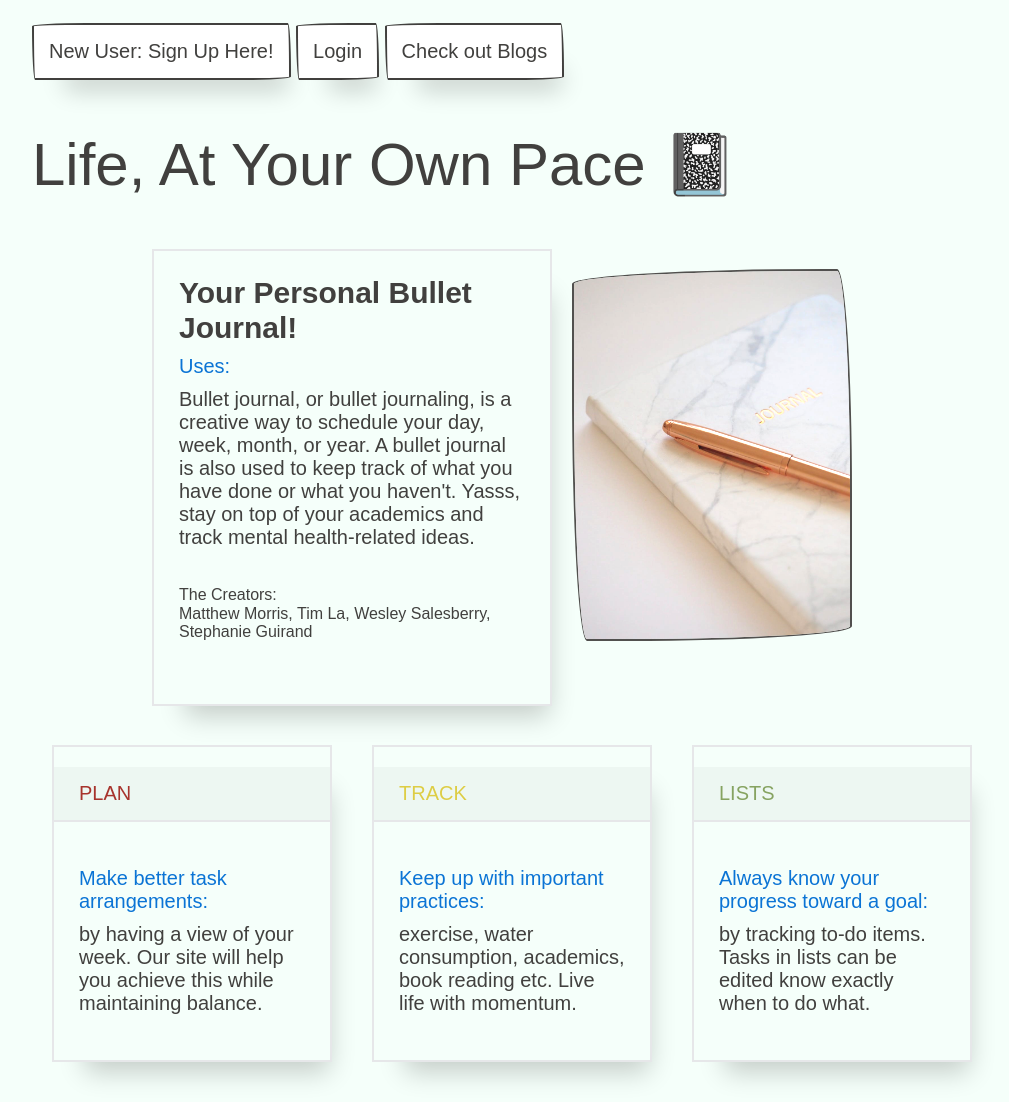
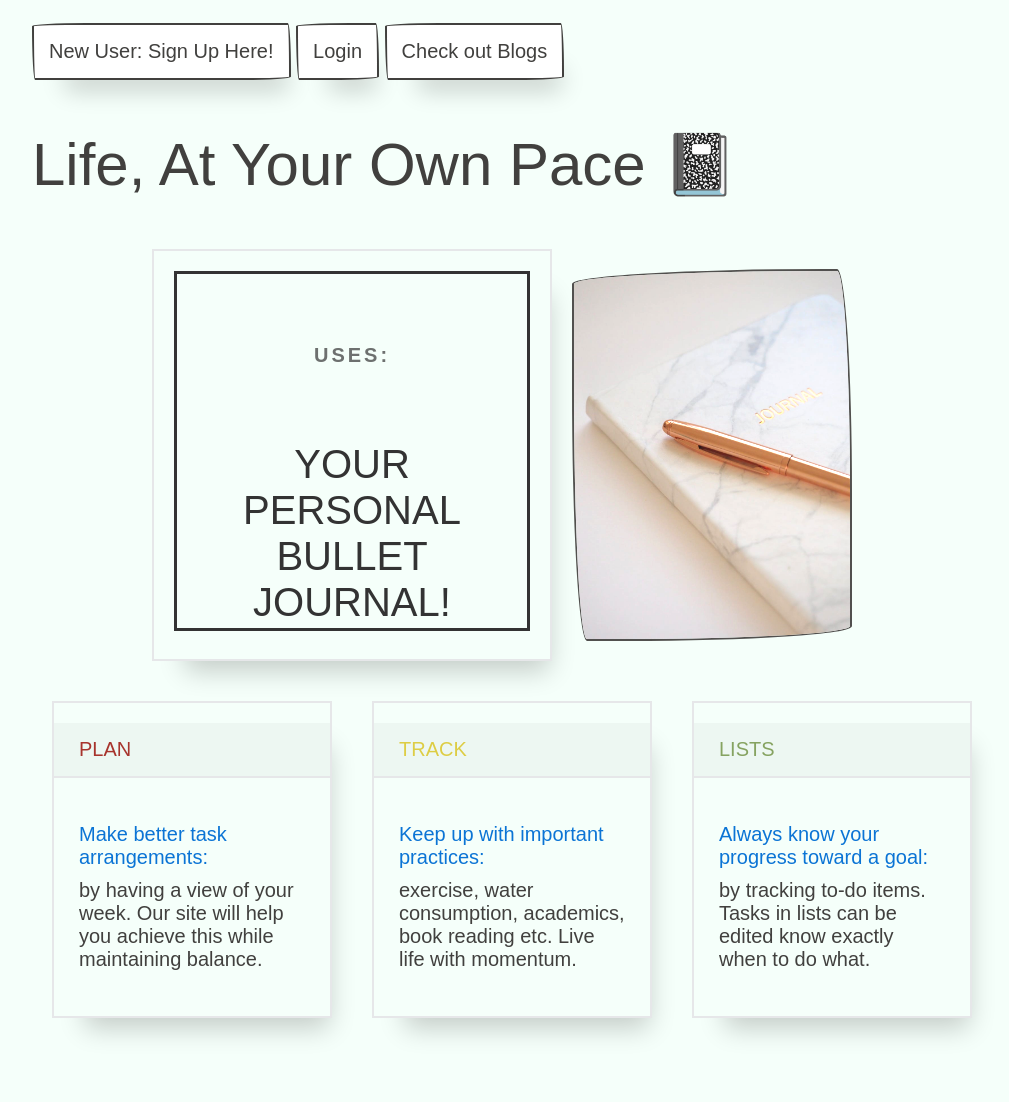
Before and after one commit to tla111/bullet-journal-capstone, a Django app: page / in a window 1280 px wide. Shown: the whole page, without its empty margins (128-1137 px from the left). After the commit the page ends 1037 px from the top, so only its background shows below. Run offline with Django 3.2, Linux system fonts and the light colour scheme; some libraries are stand-ins or nearby versions; some web fonts are replaced.

Commit message:
made changes to home page

```diff
--- a/templates/blog/index.html
+++ b/templates/blog/index.html
@@ -88,8 +88,13 @@
                     <hr></a>
                     {% if post.author.id  != request.user.id %}
                         <p>Tag: {{post.tags}}</p>
+                        <p><i class="fas fa-hand-spock"></i> Likes: {{post.likes}} </p>
+                        {% comment %} <p><i class="fas fa-lemon"></i> Dislikes: {{post.dislikes}} </p> {% endcomment %}
                         <p> Comments: {{post.comments.count}} </p>
                     {% else %}
+                        <p>Tag: {{post.tags}}</p>
+                        <p><i class="fas fa-hand-spock"></i> Likes: {{post.likes}} </p>
+                        {% comment %} <p><i class="fas fa-lemon"></i> Dislikes: {{post.dislikes}} </p> {% endcomment %}
                         <p>Comments: {{post.comments.count}} </p>
                         <a class="paper-btn btn-danger" popover-top=" ARE YOU SURE❓" href="/delete_post/{{post.id}}">Delete</a>
                         <a  class="paper-btn btn-success"  href="/edit_post/{{post.id}}">Edit Post</a>
--- a/templates/blog/results.html
+++ b/templates/blog/results.html
@@ -84,6 +84,9 @@
                     <hr></a>
                     {% if post.author.id  != request.user.id %}
                         <p>Tags: {{post.tags}}</p>
+                        <p><i class="fas fa-hand-spock"></i> Likes: {{post.likes}} </p>
+                        <p><i class="fas fa-lemon"></i> Dislikes: {{post.dislikes}} </p>
+                        <p>Comments: {{post.comments.count}} </p>
                     {% else %}
                         <a class="paper-btn btn-danger" popover-top="ARE YOU SURE❓" href="/delete_post/{{post.id}}">Delete</a>
                         <a class="paper-btn btn-success" href="/edit_post/{{post.id}}">Edit Post</a>
--- a/templates/home.html
+++ b/templates/home.html
@@ -11,6 +11,110 @@
 
     <title>Journal</title>
   </head>
+
+  <style>
+  :root {
+    --level-one: translateZ(3rem);
+    --level-two: translateZ(6rem);
+    --level-three: translateZ(9rem);
+
+    --fw-normal: 400;
+    --fw-bold: 700;
+
+    --clr: #F5FFFA;
+  }
+
+  .card-box {
+    width: 200px;
+  }
+
+  .card-bodyy {
+    text-align: center;
+    position: relative;
+    padding: 10em 5em;
+    transition: transform 3s;
+    background: white;
+    transform-style: preserve-3d;
+  }
+
+  .card-box:hover .card-bodyy {
+    transform: rotateY(.5turn);
+  }
+
+  .card__front,
+  .card__back {
+    position: absolute;
+    top: 0;
+    bottom: 0;
+    left: 0;
+    right: 0;
+    padding: 3em 2em;
+    backface-visibility: hidden;
+    transform-style: preserve-3d;
+    display: grid;
+    align-content: center:
+  }
+
+  .card__front {
+    background-color: var(--clr);
+    background-size: cover;
+    background-blend-mode: overlay;
+    color: #333;
+  }
+
+
+
+  .card__front::before {
+    content: '';
+    position: absolute;
+    --spacer: 1em;
+    top: var(--spacer);
+    bottom: var(--spacer);
+    left: var(--spacer);
+    right: var(--spacer);
+    border: 3px solid currentColor;
+    transform: var(--level-one);
+  }
+
+  .card-titlee {
+    font-size: 2rem;
+    transform: var(--level-three);
+    order: 2;
+    text-transform: uppercase;
+  }
+
+  .card-subtitlee {
+    transform: var(--level-two);
+    text-transform: uppercase;
+    letter-spacing: 3px;
+    font-weight: var(--fw-bold);
+    opacity: .7;
+
+  }
+
+  .card-textt {
+    transform: var(--level-two);
+    font-weight: var(fw-normal);
+    font-size: 1rem;
+    line-height: 1;
+  }
+
+
+  .card__back {
+    transform: rotateY(.5turn);
+    {% comment %} color: var(--clr); {% endcomment %}
+    {% comment %} background: #333; {% endcomment %}
+
+
+  }
+
+
+  </style>
+
+
+
+
+
   <body>
 
 <br/>
@@ -38,27 +142,28 @@
   {% endif %}
 
 <div class="row flex-center">
-{% comment %} <div class="sm-4 col"> {% endcomment %}
- {% comment %} <div class="card" > {% endcomment %}
-  <div class="card" style="width: 20rem;" >
-  <div class="card-body">
-    <h4 class="card-title"><b>Your Personal Bullet Journal!</b><br/></h4>
-    <h5 class="card-subtitle">Uses:</h5>
-    <p class="card-text"> Bullet journal, or bullet journaling,
+  <div class="card card-box" style="width: 20rem;" >
+  <div class="card-bodyy">
+   <div class="card__front">
+    <h3 class="card-titlee">Your Personal Bullet Journal!</h3>
+    <h5 class="card-subtitlee">Uses:</h5>
+   </div>
+   <div class="card__back">
+    <p class="card-textt"> Bullet journal, or bullet journaling,
     is a creative way to schedule your day, week, month, or year.
     A bullet journal is also used to keep track of what you have done or what you haven't.
     Yasss, stay on top of your academics and track mental health-related ideas.</p>
-    <h6>The Creators: <br/> Matthew Morris, Tim La, Wesley Salesberry, Stephanie Guirand</h6>
-   {% comment %} </div> {% endcomment %}
+    <h6 class="card-textt">The Creators: <br/> Matthew Morris, Tim La, Wesley Salesberry, Stephanie Guirand</h6>
+   </div>
+
+ </div>
    {% if user.is_authenticated %}
-     {% comment %} <div class="card" style="width: 20rem;"> {% endcomment %}
     <div class="card-body">
       <h3 class="card-text"> We hope You are enjoying the site!</h3>
     </div>
-    {% comment %} </div> {% endcomment %}
    {% endif %}
  </div>
- </div>
+
 
 
   <div class="sm-4 col journal_image">
```
Also changed, not shown: templates/blog/article.html (+16 -5 lines).
